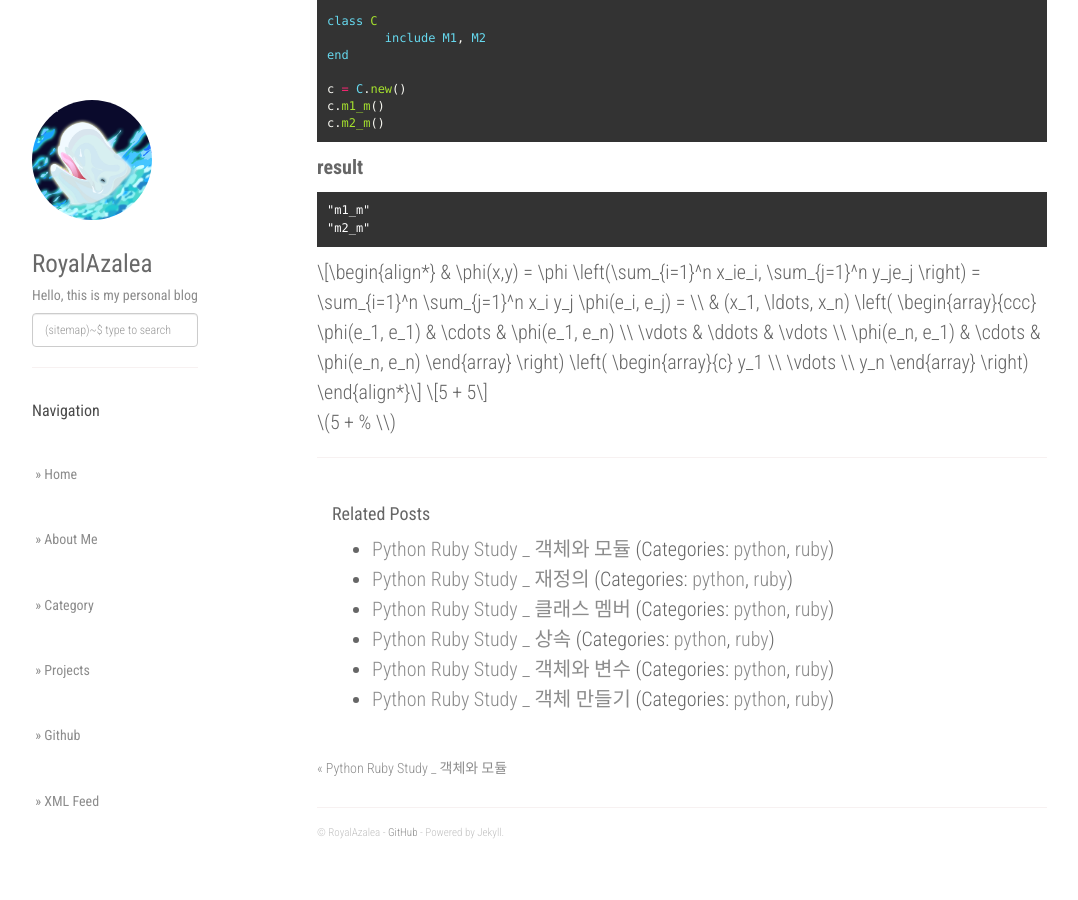
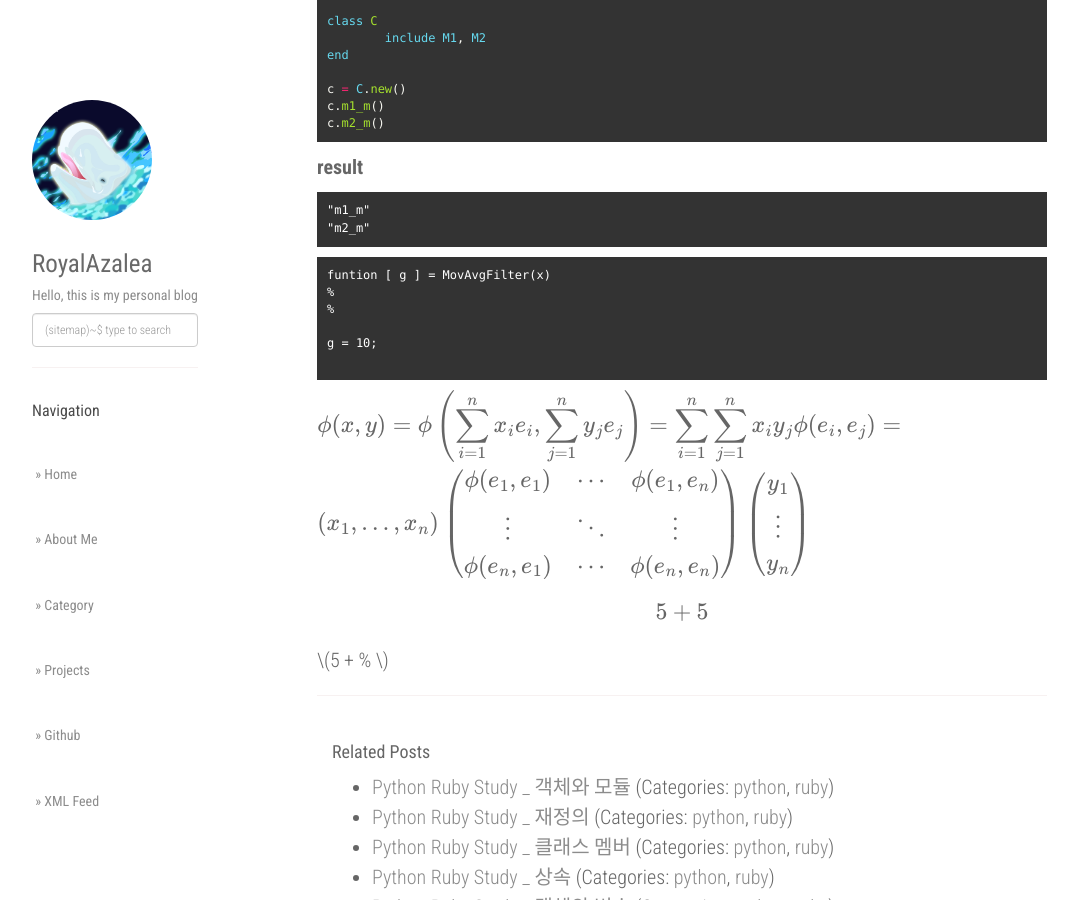
Before and after one commit to RoyalAzalea/RoyalAzalea.github.io, a Jekyll site: the page built from _posts/python-ruby-study/2017-02-07-python-ruby-study3.md, in a window 1280 px wide and 900 px high, scrolled down 2068 px. Shown: the whole window, without its empty margins (53-1131 px from the left). Built offline with Jekyll 4.4.1, drawn with Linux system fonts in a browser that asks for light colours; nearby versions of some CDN libraries; formulas are drawn with MathJax 3; before the commit the page ends 2929 px from its top, so only the background shows below that; some of the changed lines change nothing that is shown; some of the changed text lies outside the part shown.

Commit message:
update_test

````diff
--- a/_layouts/default.html
+++ b/_layouts/default.html
@@ -1,4 +1,20 @@
 <!DOCTYPE html>
+<html>
+    <script type="text/x-mathjax-config">
+    MathJax.Hub.Config({
+    extensions: ["tex2jax.js"],
+    jax: ["input/TeX", "output/HTML-CSS"],
+    tex2jax: {
+      inlineMath: [[ '$','$']],
+      displayMath:  [['$$','$$']],
+      processEscapes: true
+    },
+    "HTML-CSS": { availableFonts: ["TeX"] }
+    });
+    </script>
+    <script type="text/javascript" async
+    src="https://cdn.mathjax.org/mathjax/latest/MathJax.js?config=TeX-MML-AM_CHTML">
+    </script>
     <head>
         <meta charset="utf-8">
         <meta http-equiv="X-UA-Compatible" content="IE=edge,chrome=1">
--- a/_posts/python-ruby-study/2017-02-07-python-ruby-study3.md
+++ b/_posts/python-ruby-study/2017-02-07-python-ruby-study3.md
@@ -55,7 +55,7 @@
 
 **python**
 
-```py3
+```python
 # your code goes here
 class C1():
 	def c1_m(self):
@@ -130,6 +130,14 @@
 "m2_m"
 ```
 
+```
+funtion [ g ] = MovAvgFilter(x)
+%
+%
+
+g = 10;
+
+```
 $$
 \begin{align*}
   & \phi(x,y) = \phi \left(\sum_{i=1}^n x_ie_i, \sum_{j=1}^n y_je_j \right)
````
